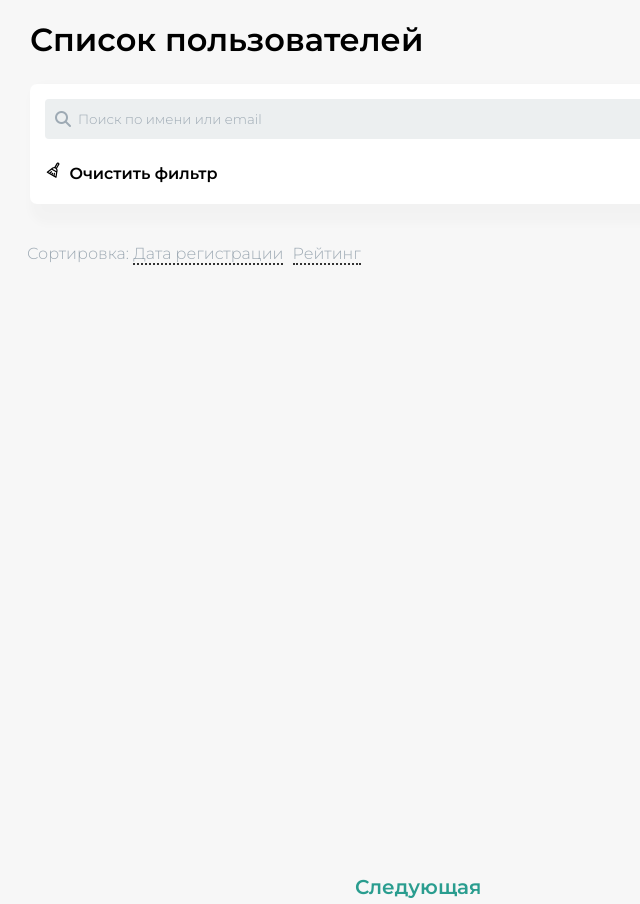
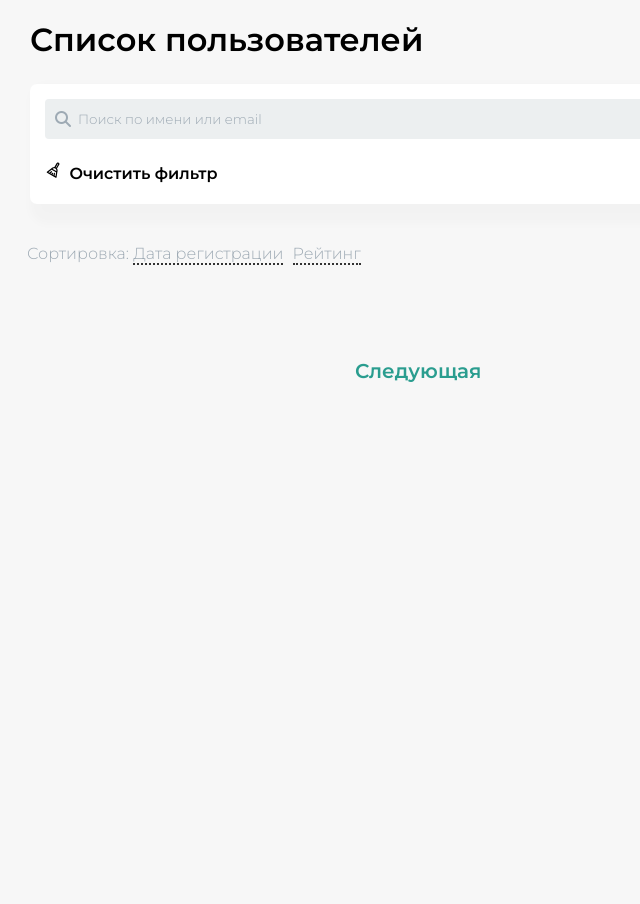
Before and after one commit to Programmerfd54/Test_task_lab, a plain HTML site: page index.html in a window 1280 px wide. Shown: the whole page, without its empty margins (0-640 px from the left). After the commit the page ends 800 px from the top, so only its background shows below. Drawn offline with Linux system fonts and the light colour scheme; no server answers.

Commit message:
Update style.css

```diff
--- a/style.css
+++ b/style.css
@@ -166,8 +166,7 @@ body {
     scale: 1.1;
 }
 .base .pagination{
-    position: absolute;
-    margin-top: 870px;
+     margin-top: 30px;
     margin-left: 350px;
     padding: 5px;
     color: #333333;
```
